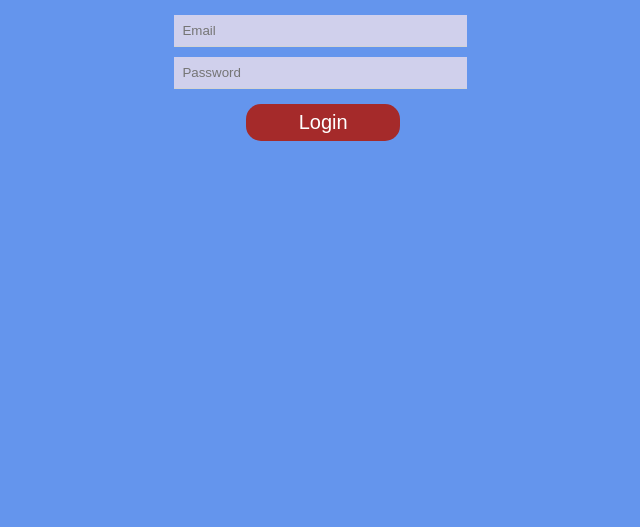
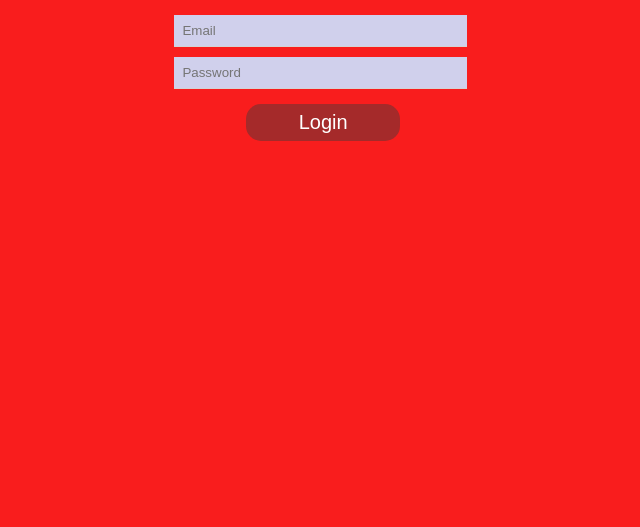
Before and after one commit to Leestan360/Photography, a plain HTML site: page index.html in a window 1280 px wide. Shown: the part 273-800 px from the top of the page, without its empty margins (320-960 px from the left). Drawn offline with Linux system fonts and the light colour scheme.

Commit message:
chnage background color

```diff
--- a/assets/css/style.css
+++ b/assets/css/style.css
@@ -5,7 +5,7 @@
 
 body {
     /* background-image: url("../images/She_mine.jpg"); */
-    background-color: cornflowerblue;
+    background-color: rgb(249, 29, 29);
     background-repeat: no-repeat;
     background-size: cover;
     max-width: 100%;
```
